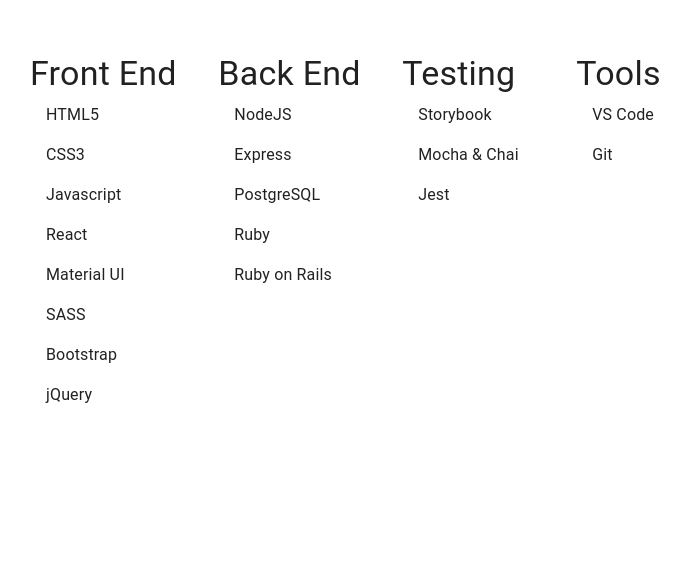
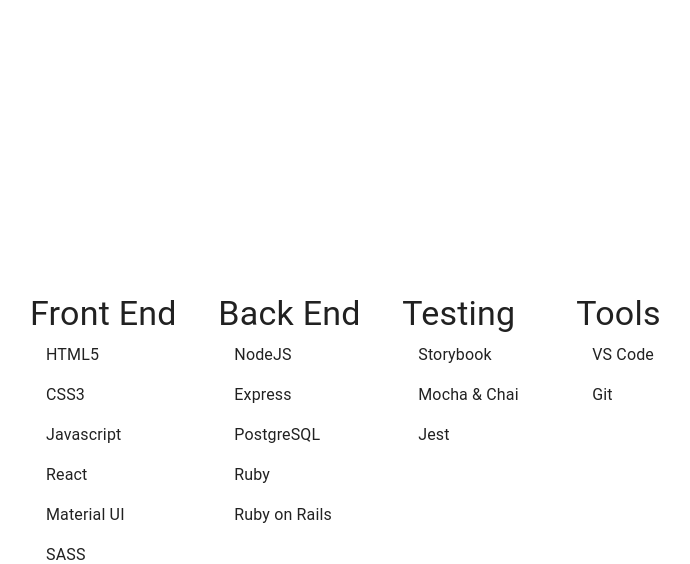
Before and after one commit to MackMartinez/Portfolio, a React (Create React App) app: page / in a window 1280 px wide. Shown: the part 1376-1940 px from the top of the page, without its empty margins (290-980 px from the left). Built offline with nearby package versions, Linux system fonts and the light colour scheme.

Commit message:
fix padding so hashlink lands centered

```diff
--- a/src/Components/Skills.jsx
+++ b/src/Components/Skills.jsx
@@ -28,7 +28,7 @@
       container={true}
       direction={"row"}
       justifyContent={"space-between"}
-      pt={20}
+      pt={50}
       id="Skills"
     >
       <Grid2 container={true} direction={"column"} justifyContent={"center"}>
```
